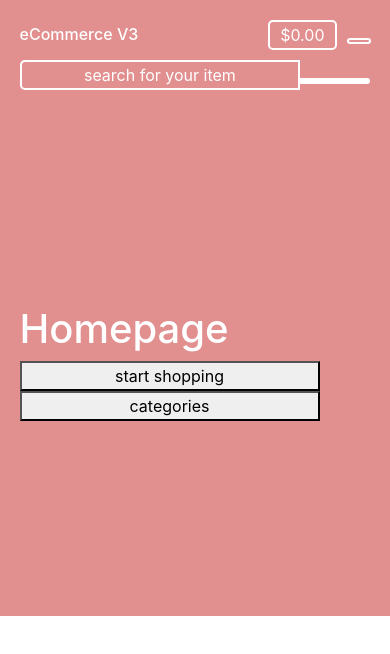
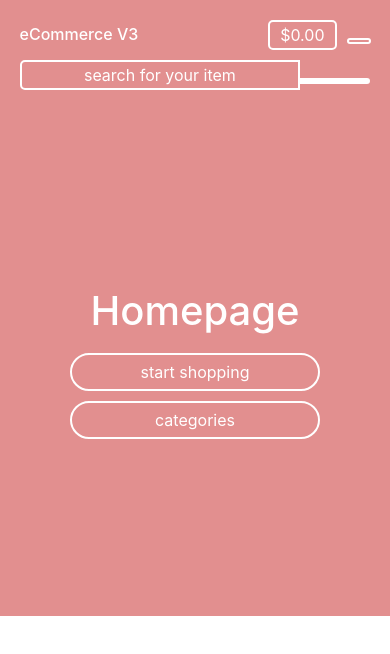
Before and after one commit to christopher-alba/ecommerceV3, a React app: page / in a window 390 px wide. Shown: the top 654 px of the page. Built offline with nearby package versions, Linux system fonts and the light colour scheme; the HTML template or start-up script is replaced by a standard one.

Commit message:
complete responsive hero component

```diff
--- a/client/pages/Homepage/Hero/hero.css
+++ b/client/pages/Homepage/Hero/hero.css
@@ -14,12 +14,35 @@
   color: var(--jcux-secondary);
   font-size: 5rem;
 }
+
+.homepage-hero-buttons {
+  min-width: 250px;
+  max-width: 50%;
+  background:transparent;
+  border:2px solid var(--jcux-secondary);
+  border-radius:20px;
+  color:var(--jcux-secondary);
+  margin-top:20px;
+  padding:10px;
+  font-size:1.5rem;
+  transition:500ms;
+}
+
+.homepage-hero-buttons:hover{
+  background: var(--jcux-secondary);
+  color: var(--jcux-tertiary);
+}
+
 @media (max-width:450px){
   .homepage-hero-title {
     font-size: 2.5rem;
   }
+  .homepage-hero-container{
+    align-items: center;
+  }
+  .homepage-hero-buttons{
+    font-size:1rem;
+    padding:5px;
+    margin-top:10px;
+  }
 }
-.homepage-hero-buttons {
-  min-width: 300px;
-  max-width: 50%;
-}
```
